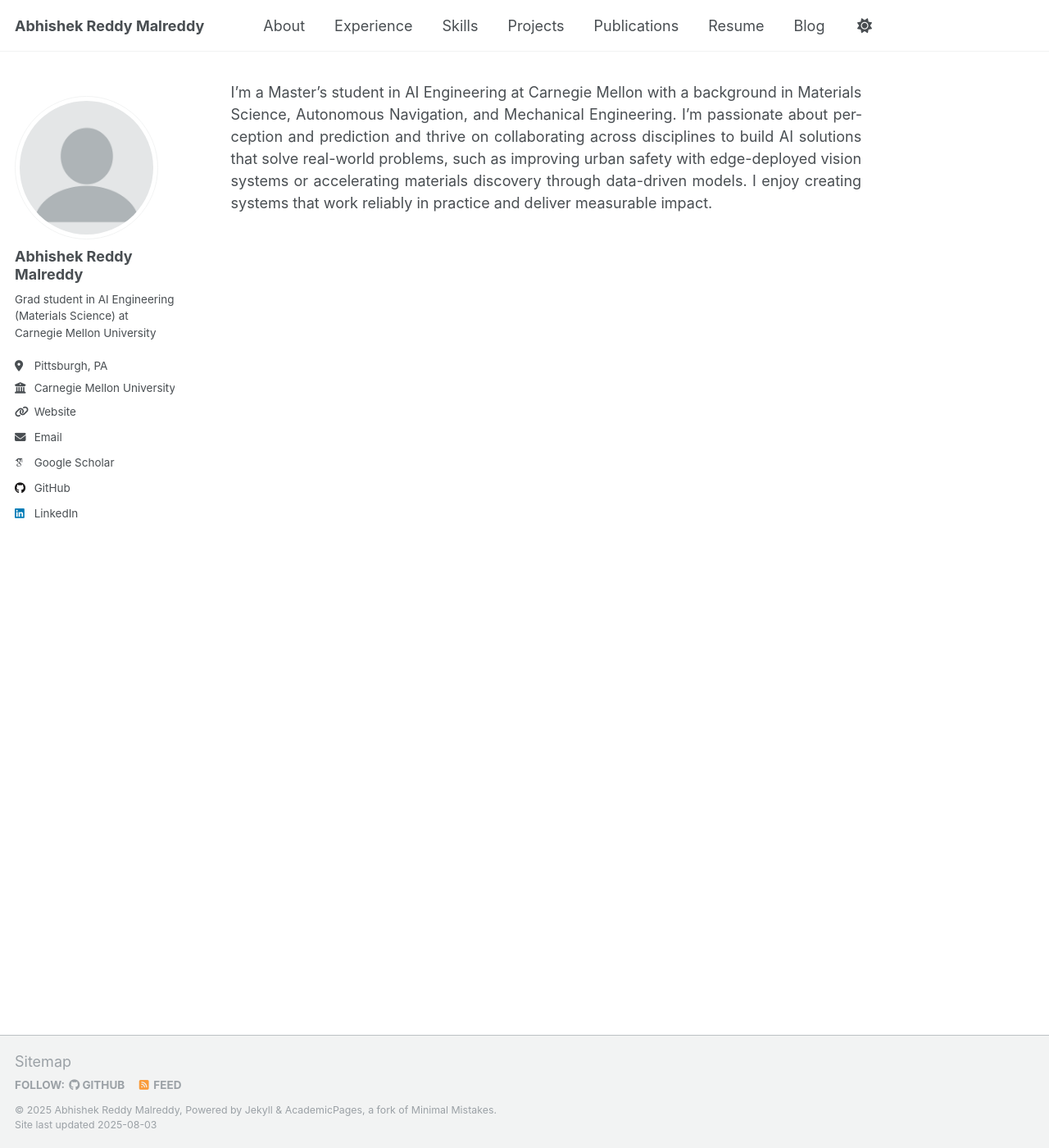
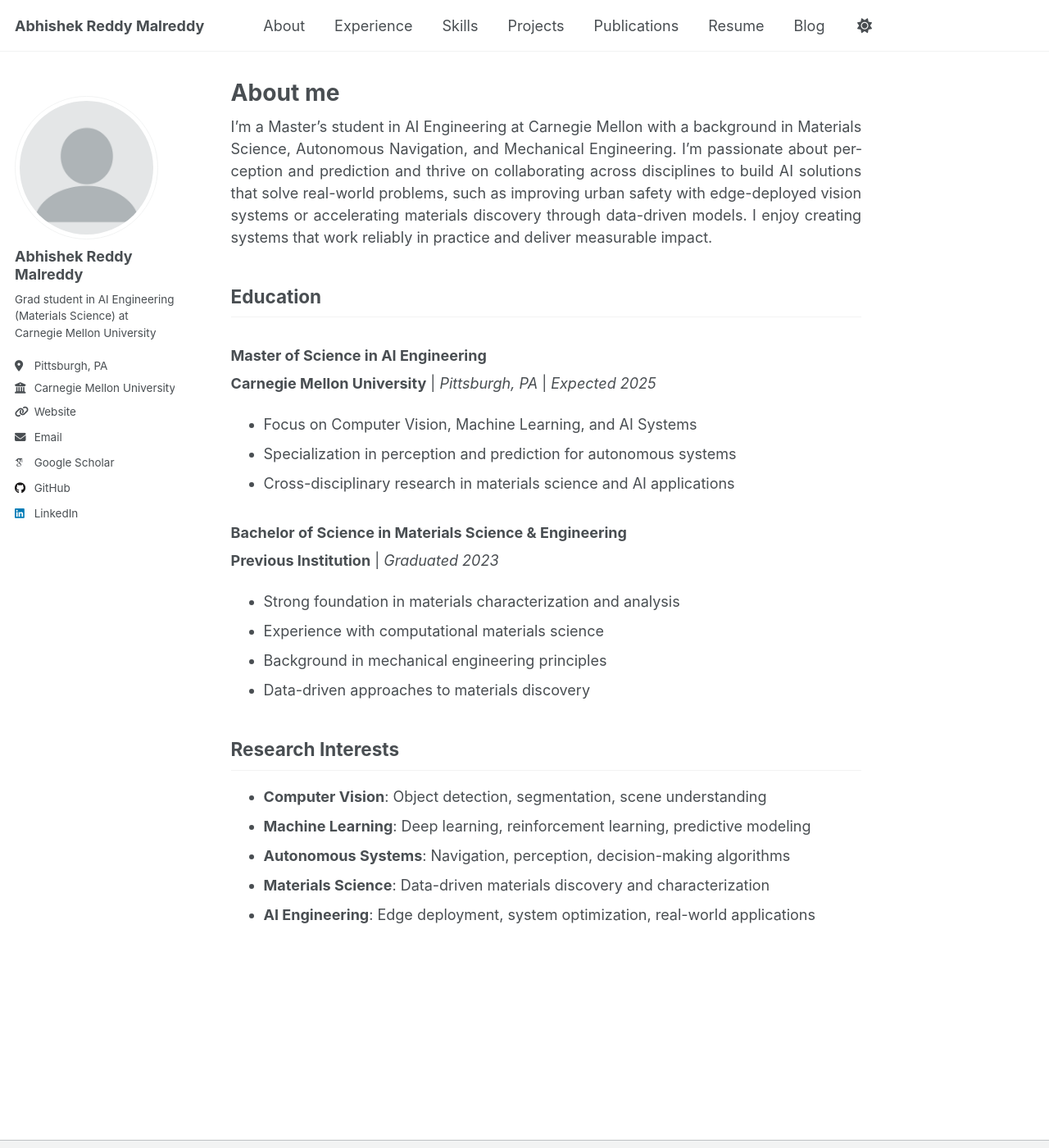
Before and after one commit to abhishekredy18/abhishekredy18.github.io, a Jekyll site: the page built from _pages/about.md, in a window 1280 px wide and 1400 px high. Shown: the whole window at 82% size. Built offline with Jekyll 4.4.1, drawn with Linux system fonts in a browser that asks for light colours; some web fonts are replaced; a script that is not in the unit is left out; some of the changed lines change nothing that is shown.

Commit message:
page update

```diff
--- a/_pages/about.md
+++ b/_pages/about.md
@@ -1,5 +1,13 @@
 ---
-permaI'm a Master's student in AI Engineering at Carnegie Mellon with a background in Materials Science, Autonomous Navigation, and Mechanical Engineering. I'm passionate about perception and prediction and thrive on collaborating across disciplines to build AI solutions that solve real-world problems, such as improving urban safety with edge-deployed vision systems or accelerating materials discovery through data-driven models. I enjoy creating systems that work reliably in practice and deliver measurable impact.
+permalink: /
+title: "About me"
+author_profile: true
+redirect_from:
+  - /about/
+  - /about.html
+---
+
+I'm a Master's student in AI Engineering at Carnegie Mellon with a background in Materials Science, Autonomous Navigation, and Mechanical Engineering. I'm passionate about perception and prediction and thrive on collaborating across disciplines to build AI solutions that solve real-world problems, such as improving urban safety with edge-deployed vision systems or accelerating materials discovery through data-driven models. I enjoy creating systems that work reliably in practice and deliver measurable impact.
 
 ## Education
 
@@ -22,12 +30,4 @@ permaI'm a Master's student in AI Engineering at Carnegie Mellon with a backgrou
 - **Machine Learning**: Deep learning, reinforcement learning, predictive modeling
 - **Autonomous Systems**: Navigation, perception, decision-making algorithms
 - **Materials Science**: Data-driven materials discovery and characterization
-- **AI Engineering**: Edge deployment, system optimization, real-world applicationsink: /
-title: "About me"
-author_profile: true
-redirect_from:
-  - /about/
-  - /about.html
----
-
-I’m a Master’s student in AI Engineering at Carnegie Mellon with a background in Materials Science, Autonomous Navigation, and Mechanical Engineering. I’m passionate about perception and prediction and thrive on collaborating across disciplines to build AI solutions that solve real-world problems, such as improving urban safety with edge-deployed vision systems or accelerating materials discovery through data-driven models. I enjoy creating systems that work reliably in practice and deliver measurable impact.
+- **AI Engineering**: Edge deployment, system optimization, real-world applications
```
